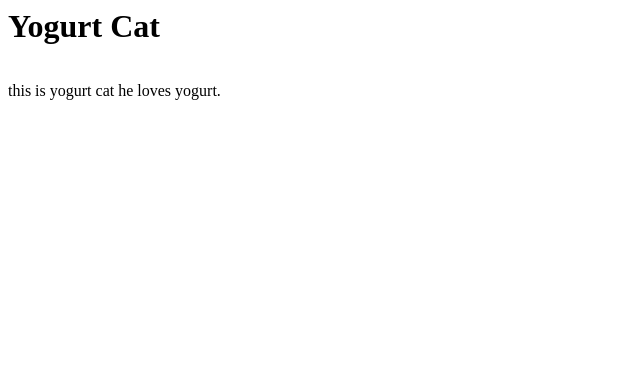
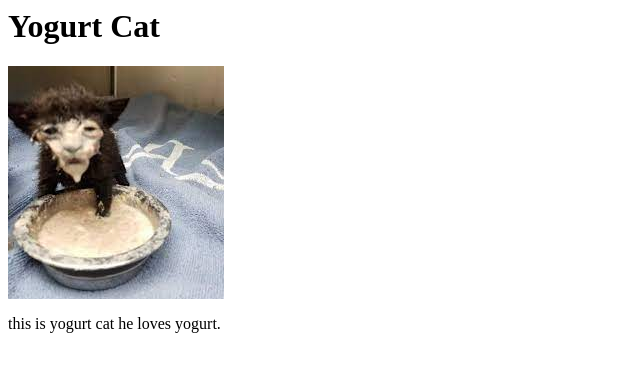
Before and after one commit to Pandabot01/fish, a plain HTML site: page index.html in a window 1280 px wide. Shown: the whole page, without its empty margins (0-640 px from the left). Drawn offline with Linux system fonts and the light colour scheme.

Commit message:
Update index.html

```diff
--- a/index.html
+++ b/index.html
@@ -5,7 +5,7 @@
     </head>
     <body>
 <h1> Yogurt Cat</h1>
-<img href="https://www.google.com/imgres?imgurl=https%3A%2F%2Fwompampsupport.azureedge.net%2Ffetchimage%3FsiteId%3D7575%26v%3D2%26jpgQuality%3D100%26width%3D700%26url%3Dhttps%253A%252F%252Fi.kym-cdn.com%252Fphotos%252Fimages%252Fnewsfeed%252F002%252F299%252F255%252F29d.jpeg&tbnid=fIuLuZlqE4F82M&vet=12ahUKEwjWpN66qe__AhV0qYQIHXo-CAoQMygAegUIARDOAQ..i&imgrefurl=https%3A%2F%2Fknowyourmeme.com%2Fmemes%2Fmilk-face-cat&docid=Vld1jesOvSB09M&w=660&h=710&q=yogurt%20cat%20meme&ved=2ahUKEwjWpN66qe__AhV0qYQIHXo-CAoQMygAegUIARDOAQ">
-<p>this is yogurt cat he loves yogurt.</p>
+<img src="yogurtcat.jpg">
+    <p>this is yogurt cat he loves yogurt.</p>
     </body>
 </html>
```
